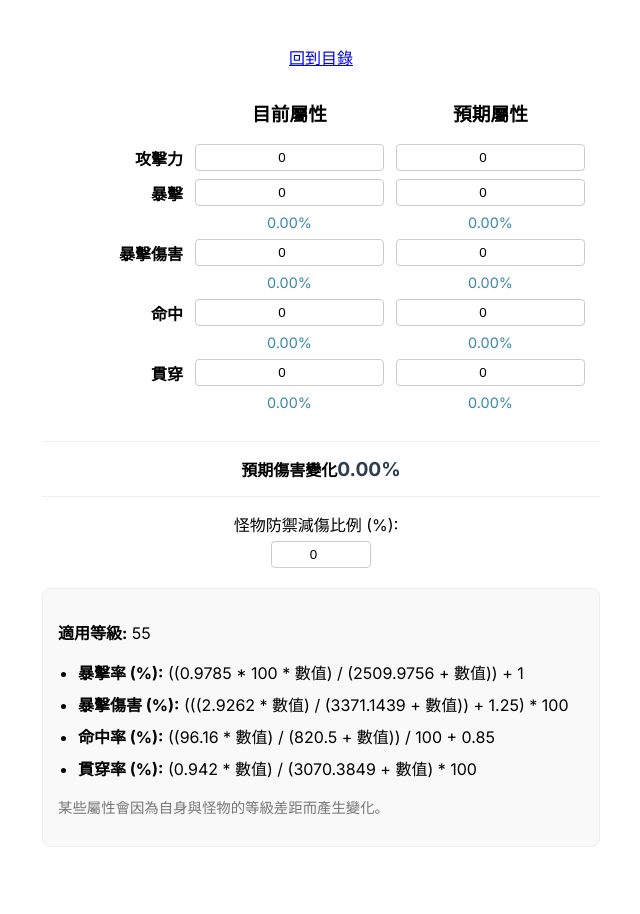
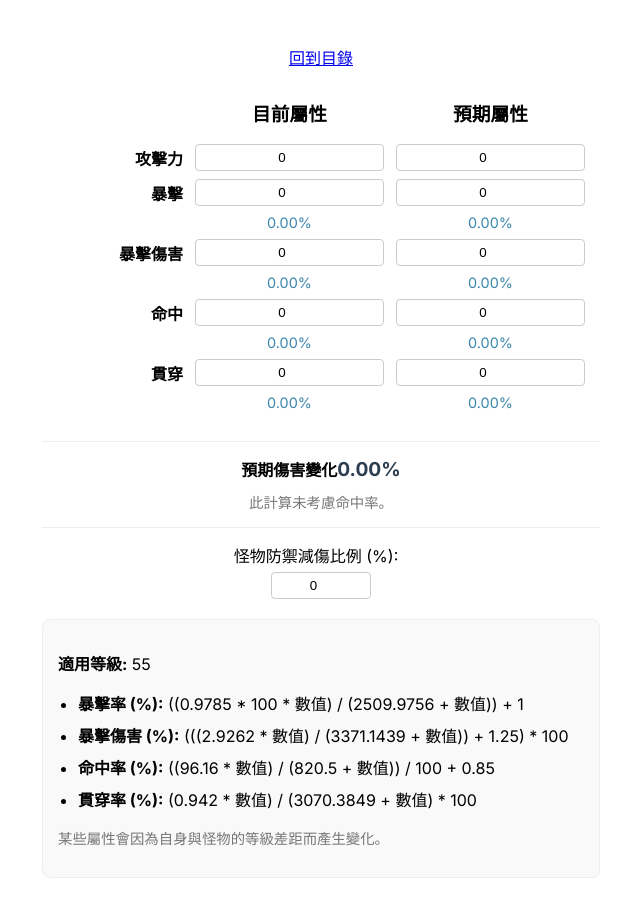
Before and after one commit to Liyobor/bns_tool, a Vue app in the folder website/: page /stats in a window 1280 px wide. Shown: the top 914 px of the page, without its empty margins (319-959 px from the left). Before the commit the page ends 892 px from the top, so only its background shows below. Built offline with nearby package versions, Linux system fonts and the light colour scheme.

Commit message:
add note to damage change section

```diff
--- a/website/src/views/StatsCalculator.vue
+++ b/website/src/views/StatsCalculator.vue
@@ -57,7 +57,9 @@
     <div class="damage-change-section">
       <div class="grid-label">預期傷害變化</div>
       <div class="grid-result-final">{{ damageChange.toFixed(2) }}%</div>
-
+    </div>
+    <div class="note" style="text-align: center; margin-top: 10px;">
+      此計算未考慮命中率。
     </div>
 
     <div class="extra-settings">
```
